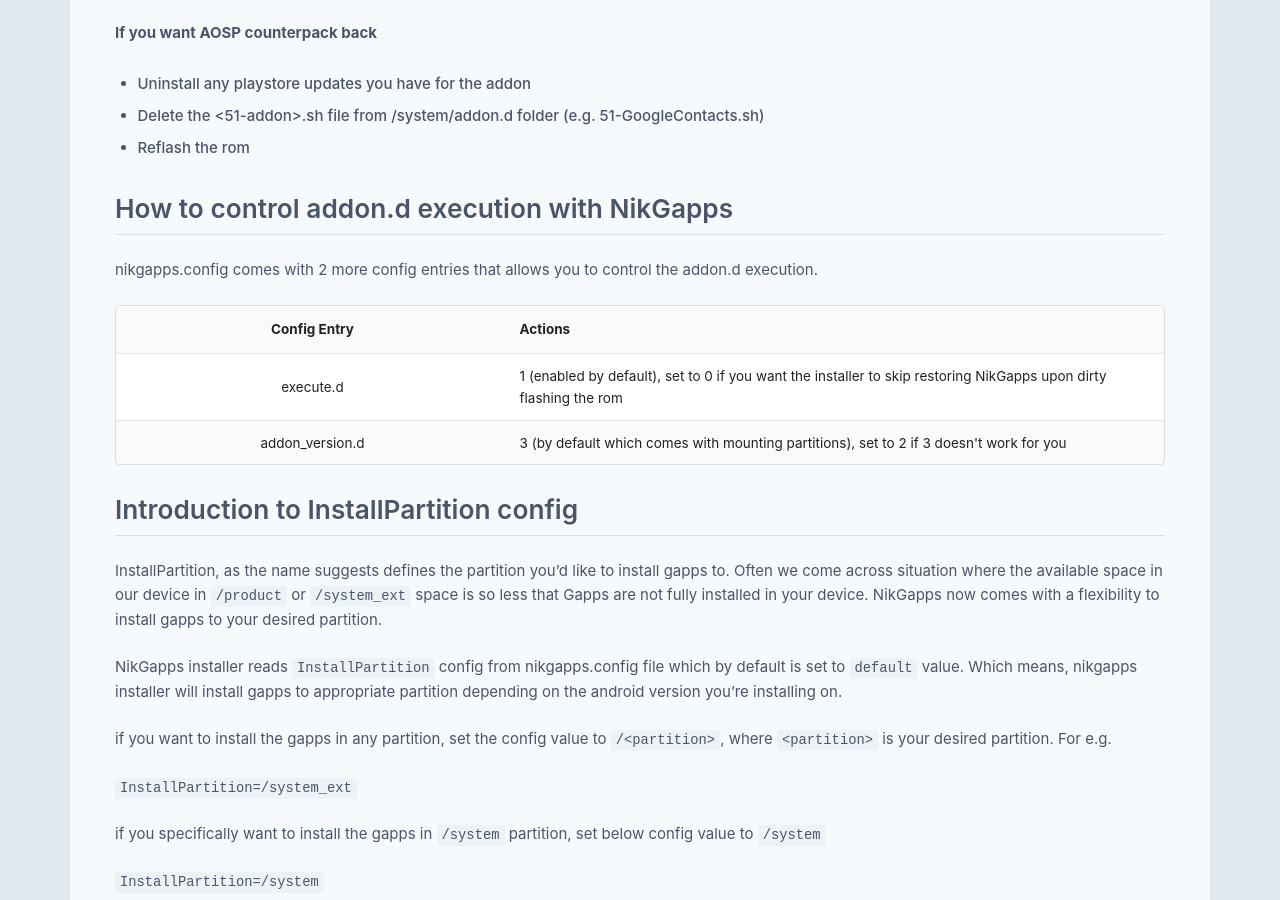
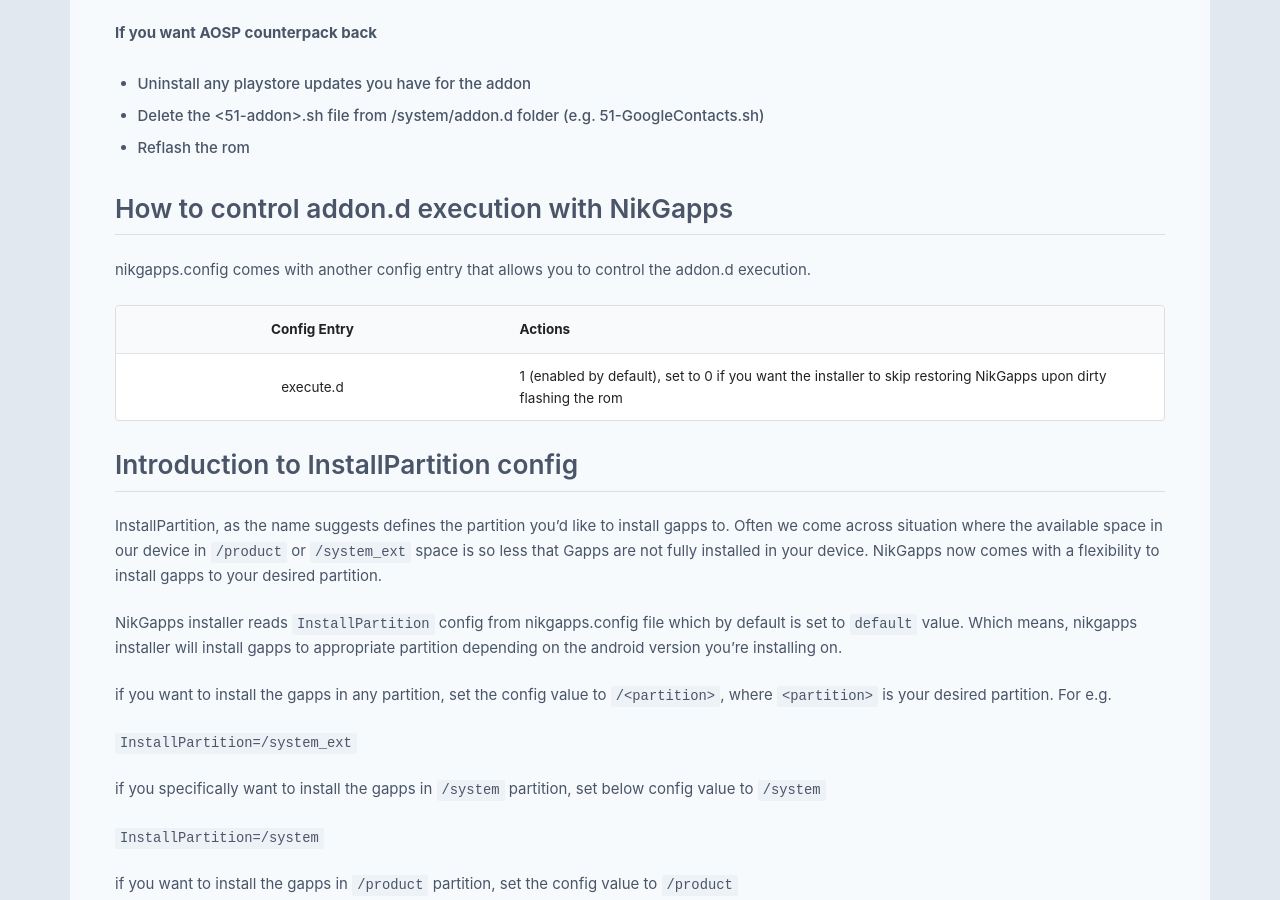
Before and after one commit to nikgapps/nikgapps.github.io, a Jekyll site: the page built from _posts/2022-02-22-NikGapps-Config.md, in a window 1280 px wide and 900 px high, scrolled down 3376 px. Built offline with Jekyll 4.4.1, drawn with Linux system fonts in a browser that asks for light colours; some web fonts are replaced.

Commit message:
Update nikgapps.config blog to reflect the latest changes

```diff
--- a/_posts/2022-02-22-NikGapps-Config.md
+++ b/_posts/2022-02-22-NikGapps-Config.md
@@ -113,7 +113,7 @@
 
 # How to control addon.d execution with NikGapps
 
-nikgapps.config comes with 2 more config entries that allows you to control the addon.d execution.
+nikgapps.config comes with another config entry that allows you to control the addon.d execution.
 
 <table class="ui striped fixed small unstackable table">
   <thead>
@@ -126,10 +126,6 @@
     <tr>
       <td class="center aligned">execute.d</td>
       <td>1 (enabled by default), set to 0 if you want the installer to skip restoring NikGapps upon dirty flashing the rom</td>
-    </tr>
-    <tr>
-      <td class="center aligned">addon_version.d</td>
-      <td>3 (by default which comes with mounting partitions), set to 2 if 3 doesn't work for you</td>
     </tr>
   </tbody>
 </table>
```
